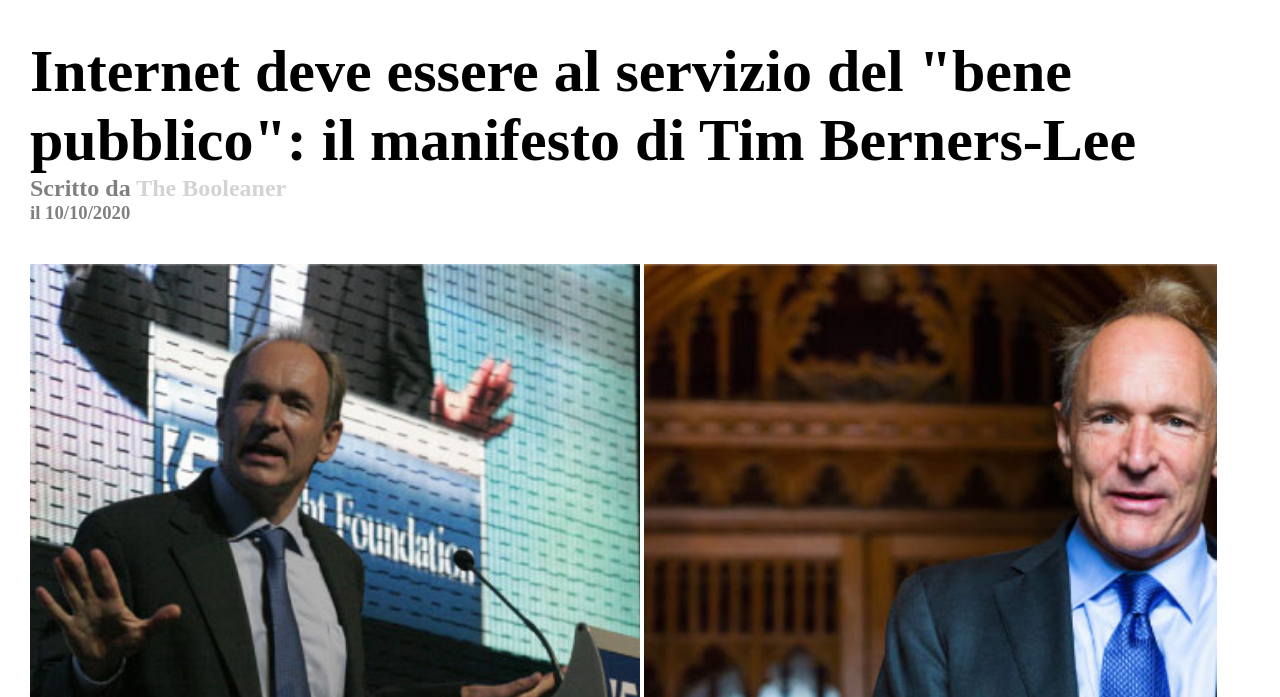
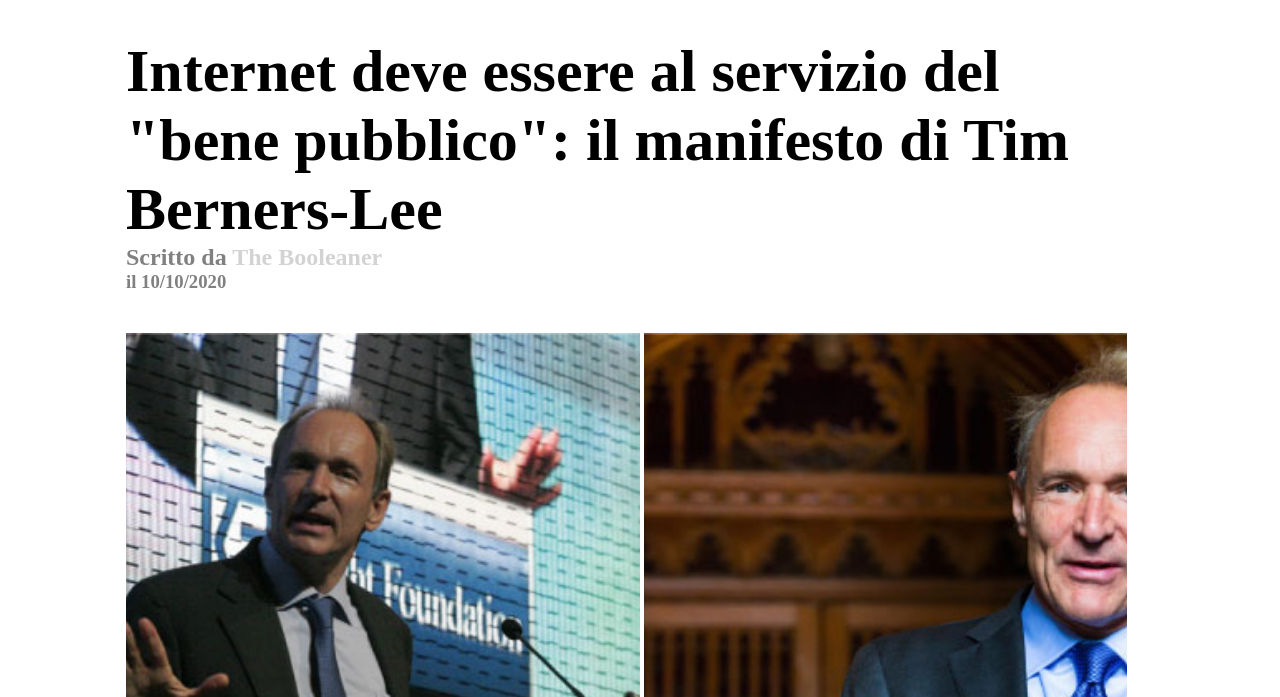
Before and after one commit to MicheleFranciolapilla/html-css-booleaner, a plain HTML site: page index.html in a window 1280 px wide. Shown: the part 103-800 px from the top of the page. Drawn offline with Linux system fonts and the light colour scheme.

Commit message:
Completamento della parte bonus

```diff
--- /dev/null
+++ b/assets/css/bonus.css
@@ -0,0 +1,5 @@
+/* Singolo id che riduce la larghezza della pagina web, centrandola e senza intaccare lo header */
+#main-footer-container{
+    width: 85%;
+    margin: auto;
+}
--- a/index.html
+++ b/index.html
@@ -7,6 +7,9 @@
     <title>Tim Berners-Lee</title>
     <!-- Link al foglio di stile -->
     <link rel="stylesheet" href="assets/css/style.css">
+    <!-- Link al foglio di stile "bonus" -->
+    <!-- Per una visualizzazione a tutta pagina e' sufficiente commentare o cancellare la linea seguente -->
+    <link rel="stylesheet" href="assets/css/bonus.css">
     <!-- Link al google font UBUNTU -->
     <link rel="preconnect" href="https://fonts.googleapis.com">
     <link rel="preconnect" href="https://fonts.gstatic.com" crossorigin>
@@ -20,6 +23,7 @@
         <img id="logo" src="assets/img/logo.svg" alt="logo" width="15%">
     </header>
 
+    <div id="main-footer-container">
         <main>
 
             <!-- Sezione di sub-intestazione -->
@@ -119,6 +123,8 @@
                 <a class="links" href="https://it.wikipedia.org/wiki/Computer_grafica" target="_blank">Grafica</a>
             </div>
         </footer>
+    </div>
+
 
 </body>
 
```
Lines whose indentation alone changed are shown as unchanged.
